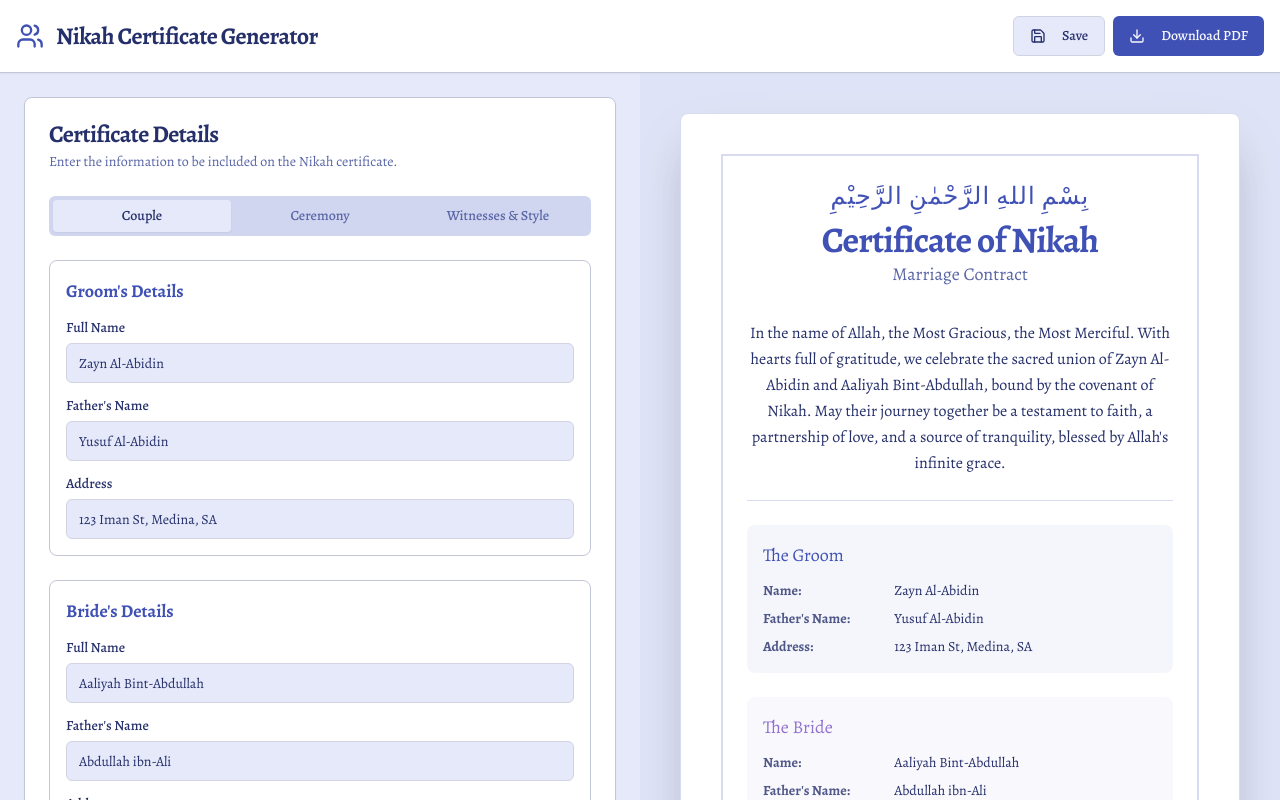
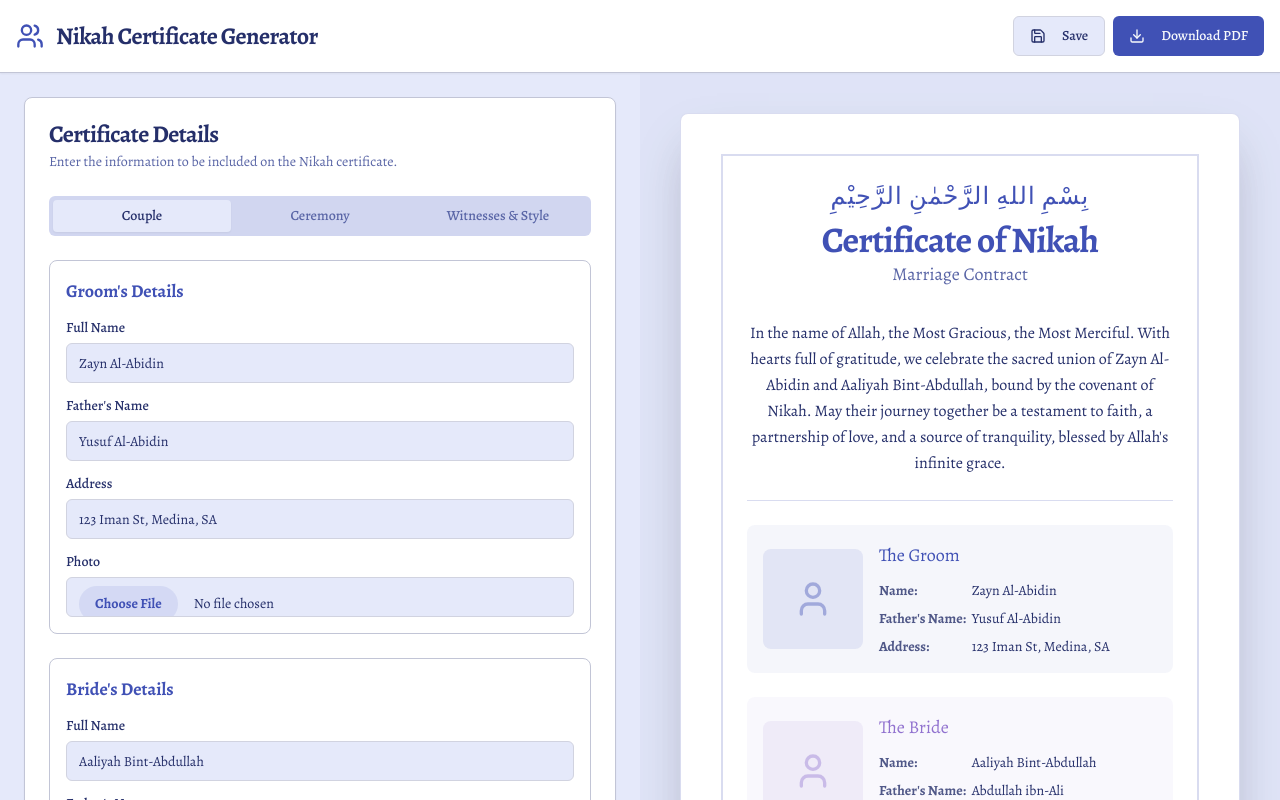
Before and after one commit to aliabdela47/nikah_cirtificate_registration, a Next.js app: page / in a window 1280 px wide. Built offline with nearby package versions, Linux system fonts and the light colour scheme; what @genkit-ai/googleai, genkit would draw is missing.

Commit message:
Add the Grooms and Brides picture uploading features,  and also the Down

```diff
--- a/src/app/page.tsx
+++ b/src/app/page.tsx
@@ -12,15 +12,18 @@ import { format } from "date-fns";
 export default function Home() {
   const { toast } = useToast();
   const [isGenerating, setIsGenerating] = useState(false);
+  const [isInitialized, setIsInitialized] = useState(false);
 
   const [data, setData] = useState<Certificate>({
     id: "",
     groomName: "Zayn Al-Abidin",
     groomFatherName: "Yusuf Al-Abidin",
     groomAddress: "123 Iman St, Medina, SA",
+    groomPhoto: "",
     brideName: "Aaliyah Bint-Abdullah",
     brideFatherName: "Abdullah ibn-Ali",
     brideAddress: "456 Taqwa Ln, Mecca, SA",
+    bridePhoto: "",
     nikahDate: undefined,
     nikahPlace: "Masjid an-Nabawi",
     mahr: "A trip to Hajj and a golden Quran",
@@ -41,6 +44,7 @@ export default function Home() {
       id: `NIKAH-${Date.now()}`,
       nikahDate: new Date(),
     }));
+    setIsInitialized(true);
   }, []);
 
   const handleGeneratePreamble = async () => {
@@ -91,6 +95,10 @@ export default function Home() {
     });
   }
 
+  if (!isInitialized) {
+    return null; // or a loading spinner
+  }
+
 
   return (
     <div className="flex flex-col h-screen bg-background">
--- a/src/components/CertificateForm.tsx
+++ b/src/components/CertificateForm.tsx
@@ -13,6 +13,7 @@ import { RadioGroup, RadioGroupItem } from "@/components/ui/radio-group";
 import { CalendarIcon, Sparkles } from "lucide-react";
 import { cn } from "@/lib/utils";
 import { format } from "date-fns";
+import Image from "next/image";
 
 interface CertificateFormProps {
   data: Certificate;
@@ -30,6 +31,19 @@ export default function CertificateForm({
   const handleInputChange = (e: React.ChangeEvent<HTMLInputElement | HTMLTextAreaElement>) => {
     const { name, value } = e.target;
     setData((prev) => ({ ...prev, [name]: value }));
+  };
+
+  const handlePhotoChange = (e: React.ChangeEvent<HTMLInputElement>) => {
+    const { name, files } = e.target;
+    if (files && files[0]) {
+      const reader = new FileReader();
+      reader.onload = (event) => {
+        if (event.target?.result) {
+          setData((prev) => ({ ...prev, [name]: event.target.result as string }));
+        }
+      };
+      reader.readAsDataURL(files[0]);
+    }
   };
 
   const handleDateChange = (date: Date | undefined) => {
@@ -69,6 +83,11 @@ export default function CertificateForm({
                   <Label htmlFor="groomAddress">Address</Label>
                   <Input id="groomAddress" name="groomAddress" value={data.groomAddress} onChange={handleInputChange} />
                 </div>
+                 <div className="grid gap-2">
+                  <Label htmlFor="groomPhoto">Photo</Label>
+                  <Input id="groomPhoto" name="groomPhoto" type="file" accept="image/*" onChange={handlePhotoChange} className="text-sm file:mr-4 file:py-2 file:px-4 file:rounded-full file:border-0 file:text-sm file:font-semibold file:bg-primary/10 file:text-primary hover:file:bg-primary/20"/>
+                  {data.groomPhoto && <Image src={data.groomPhoto} alt="Groom Preview" width={100} height={100} className="rounded-md object-cover aspect-square mt-2" />}
+                </div>
               </div>
               <div className="space-y-4 p-4 border rounded-lg">
                 <h3 className="font-semibold font-headline text-lg text-primary">Bride's Details</h3>
@@ -83,6 +102,11 @@ export default function CertificateForm({
                 <div className="grid gap-2">
                   <Label htmlFor="brideAddress">Address</Label>
                   <Input id="brideAddress" name="brideAddress" value={data.brideAddress} onChange={handleInputChange} />
+                </div>
+                <div className="grid gap-2">
+                  <Label htmlFor="bridePhoto">Photo</Label>
+                  <Input id="bridePhoto" name="bridePhoto" type="file" accept="image/*" onChange={handlePhotoChange} className="text-sm file:mr-4 file:py-2 file:px-4 file:rounded-full file:border-0 file:text-sm file:font-semibold file:bg-accent/10 file:text-accent hover:file:bg-accent/20"/>
+                  {data.bridePhoto && <Image src={data.bridePhoto} alt="Bride Preview" width={100} height={100} className="rounded-md object-cover aspect-square mt-2" />}
                 </div>
               </div>
             </div>
--- a/src/components/CertificatePreview.tsx
+++ b/src/components/CertificatePreview.tsx
@@ -6,6 +6,7 @@ import { Separator } from "@/components/ui/separator";
 import { format } from "date-fns";
 import Image from "next/image";
 import { cn } from "@/lib/utils";
+import { User } from "lucide-react";
 
 interface CertificatePreviewProps {
   data: Certificate;
@@ -52,7 +53,15 @@ export default function CertificatePreview({ data }: CertificatePreviewProps) {
         <Separator className="my-6 bg-primary/20" />
 
         <div className="space-y-6 text-sm">
-            <div className="p-4 bg-primary/5 rounded-lg">
+            <div className="p-4 bg-primary/5 rounded-lg flex gap-4 items-center">
+                {data.groomPhoto ? (
+                    <Image src={data.groomPhoto} data-ai-hint="man portrait" alt="Groom's Photo" width={100} height={100} className="rounded-lg object-cover aspect-square" />
+                ) : (
+                    <div className="w-[100px] h-[100px] rounded-lg bg-primary/10 flex items-center justify-center text-primary/40">
+                        <User className="w-10 h-10" />
+                    </div>
+                )}
+                <div className="flex-1">
                     <h3 className="font-headline text-lg text-primary mb-3">The Groom</h3>
                     <div className="space-y-2">
                         <DetailRow label="Name" value={data.groomName} />
@@ -60,12 +69,22 @@ export default function CertificatePreview({ data }: CertificatePreviewProps) {
                         <DetailRow label="Address" value={data.groomAddress} />
                     </div>
                 </div>
-             <div className="p-4 bg-accent/5 rounded-lg">
+            </div>
+             <div className="p-4 bg-accent/5 rounded-lg flex gap-4 items-center">
+                 {data.bridePhoto ? (
+                    <Image src={data.bridePhoto} data-ai-hint="woman portrait" alt="Bride's Photo" width={100} height={100} className="rounded-lg object-cover aspect-square" />
+                ) : (
+                    <div className="w-[100px] h-[100px] rounded-lg bg-accent/10 flex items-center justify-center text-accent/40">
+                        <User className="w-10 h-10" />
+                    </div>
+                )}
+                <div className="flex-1">
                     <h3 className="font-headline text-lg text-accent mb-3">The Bride</h3>
                      <div className="space-y-2">
                         <DetailRow label="Name" value={data.brideName} />
                         <DetailRow label="Father's Name" value={data.brideFatherName} />
                         <DetailRow label="Address" value={data.brideAddress} />
+                    </div>
                 </div>
             </div>
         </div>
--- a/src/types/index.ts
+++ b/src/types/index.ts
@@ -3,9 +3,11 @@ export interface Certificate {
   groomName: string;
   groomFatherName: string;
   groomAddress: string;
+  groomPhoto?: string;
   brideName: string;
   brideFatherName: string;
   brideAddress: string;
+  bridePhoto?: string;
   nikahDate: Date | undefined;
   nikahPlace: string;
   mahr: string;
```
Lines whose indentation alone changed are shown as unchanged.
